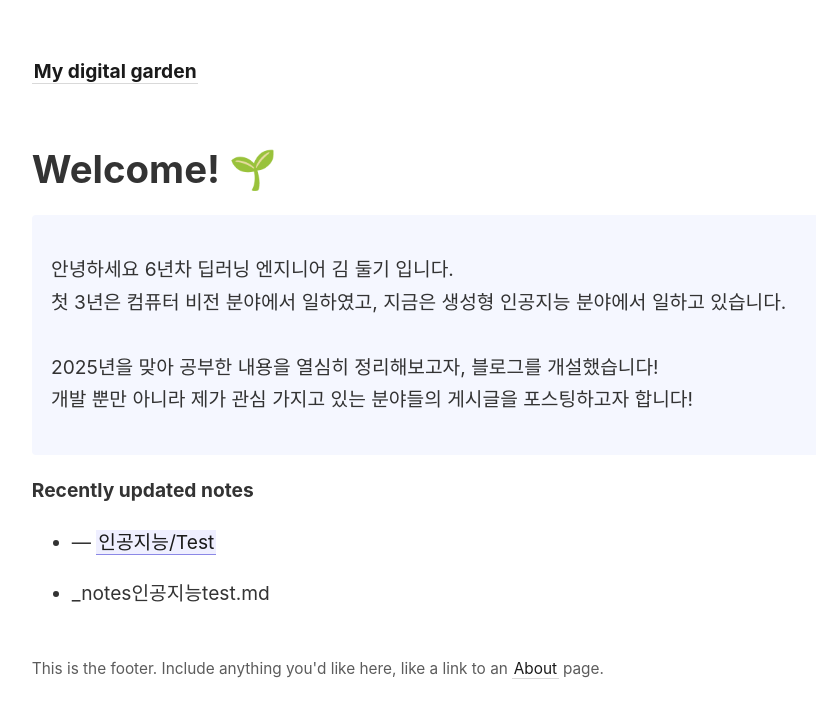
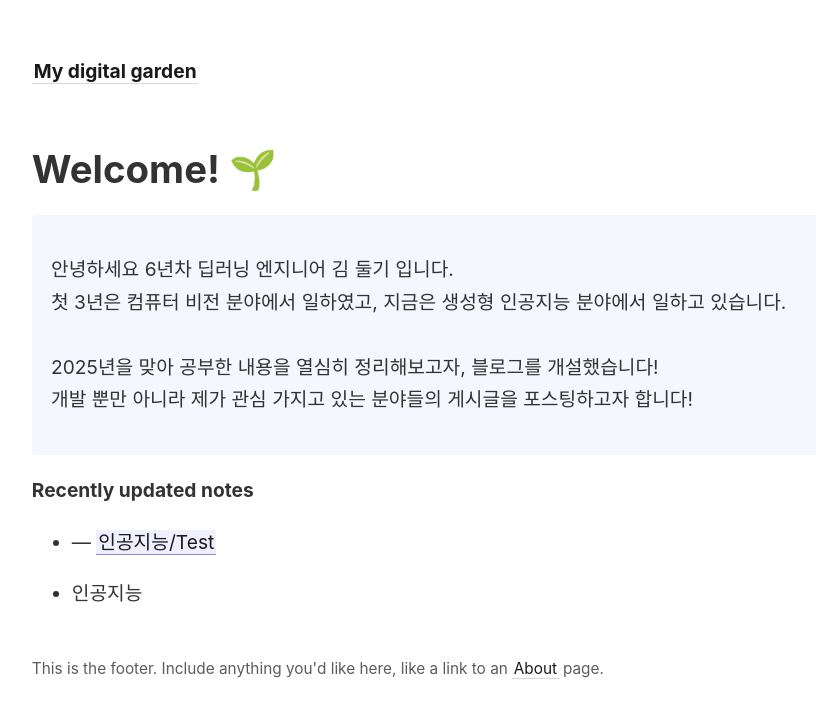
Before and after one commit to EvoDmiK/dove-blog, a Jekyll site: the page built from _pages/index.md, in a window 1280 px wide. Shown: the top 718 px of the page, without its empty margins (45-861 px from the left). Built offline with Jekyll 4.4.1, drawn with Linux system fonts in a browser that asks for light colours.

Commit message:
vault backup: 2025-01-31 14:24:22

```diff
--- a/_pages/index.md
+++ b/_pages/index.md
@@ -33,7 +33,7 @@ permalink: /
 {% for file in site.notes %}
 	{% assign path_parts = file.path | split: '/' %}
 	{% assign folder_name = path_parts[1] %}
-	 <li>{{ path_parts }}</li>
+	 <li>{{ folder_name }}</li>
 {% endfor %}
 </ul>
 
```
